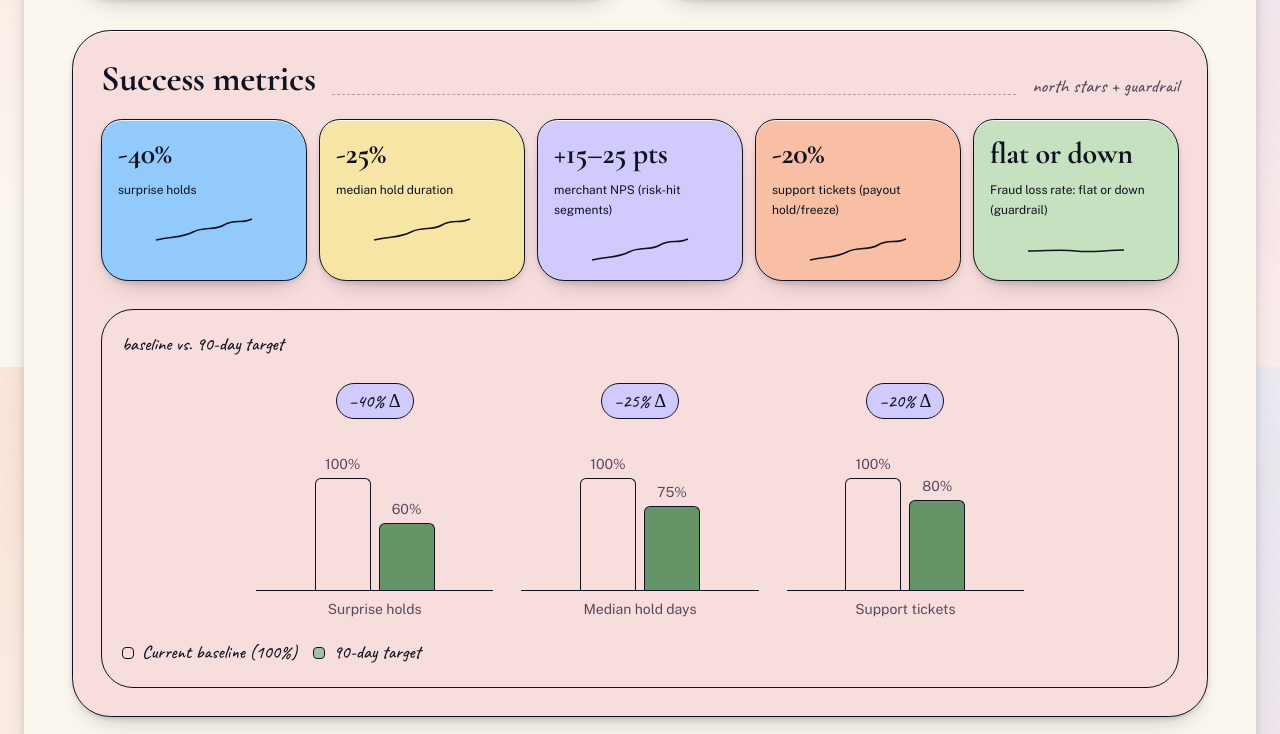
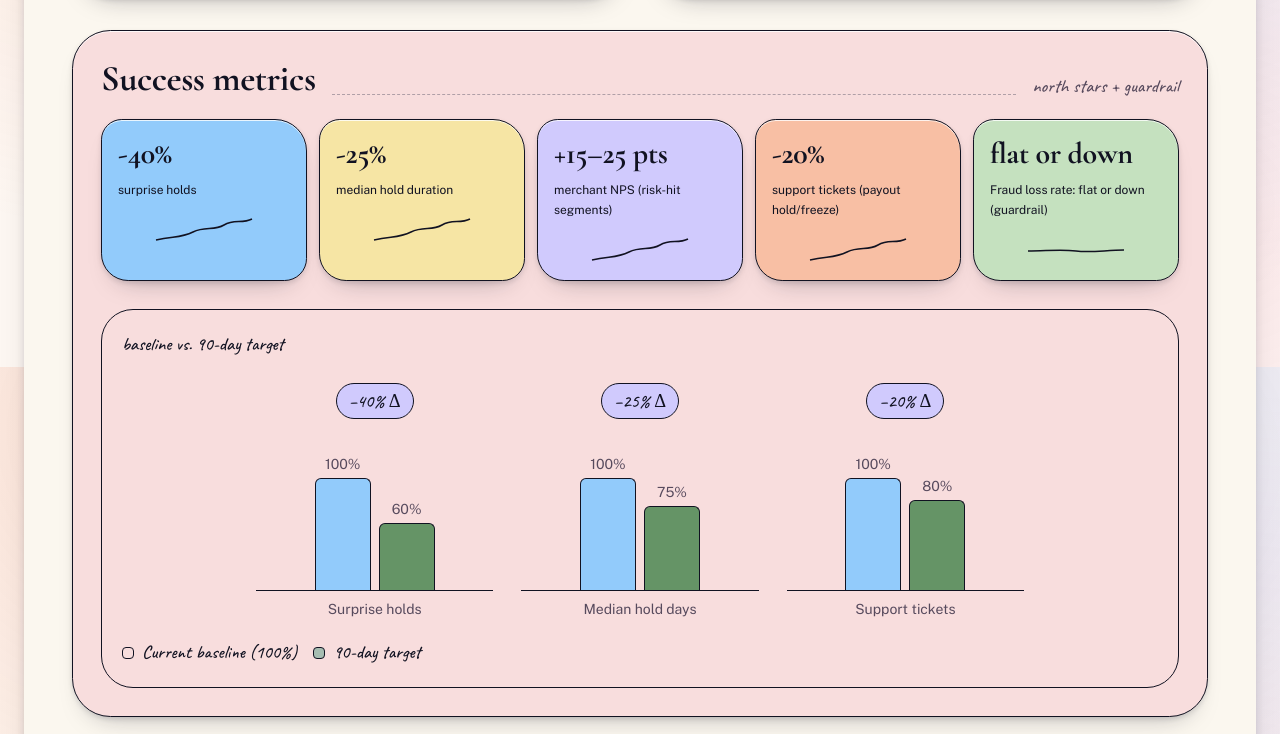
Before and after one commit to ruchi-dev25/ui-test, a React (Vite) app: page /teardowns/stripe-stability-os in a window 1280 px wide. Shown: the part 3633-4367 px from the top of the page. Built offline with nearby package versions, Linux system fonts and the light colour scheme; a web font is replaced by a local one.

Commit message:
Changes
Co-authored-by: ruchi-dev25 <205996373+ruchi-dev25@users.noreply.github.com>

```diff
--- a/src/components/StabilityOSTeardown.tsx
+++ b/src/components/StabilityOSTeardown.tsx
@@ -180,7 +180,7 @@ export default function StabilityOSTeardown() {
             <PaperTitle note="illustrative $100k month">Money flow &amp; settlement math</PaperTitle>
             <div className="mt-6 overflow-x-auto pb-2" role="img" aria-label="Waterfall of captured volume reduced by fees, disputes and reserve before release">
               <div className="grid min-w-[500px] grid-cols-5 gap-3 border-b border-ink px-1 pt-5">
-                {[["Captured", 100, "bg-blue-strong/60", "$100.0k"], ["Fees", 3, "bg-lavender", "−$3.0k"], ["Disputes", 3.2, "bg-coral", "−$3.2k"], ["Reserve held", 29, "bg-coral", "−$29.0k"], ["Released now", 64.8, "bg-sage", "$64.8k"]].map(([label, val, bg, money]) => (
+                {[["Captured", 100, "bg-blue", "$100.0k"], ["Fees", 3, "bg-lavender", "−$3.0k"], ["Disputes", 3.2, "bg-coral", "−$3.2k"], ["Reserve held", 29, "bg-coral", "−$29.0k"], ["Released now", 64.8, "bg-sage", "$64.8k"]].map(([label, val, bg, money]) => (
                   <div className="flex min-w-0 flex-col items-center justify-end text-center" key={label as string}>
                     <span className="mb-2 whitespace-nowrap font-hand text-lg font-bold">{money}</span>
                     <span className={cn("w-full max-w-16 rounded-t-md border border-b-0 border-ink", bg as string)} style={{ height: `${Math.max(5, (val as number) * 1.55)}px` }} />
@@ -269,7 +269,7 @@ export default function StabilityOSTeardown() {
                   <div className="flex h-40 items-end justify-center gap-2 border-b border-ink">
                     <div className="flex w-14 flex-col items-center">
                       <span className="mb-1 text-sm text-note">100%</span>
-                      <span className="h-28 w-full rounded-t-md border border-b-0 border-ink bg-blue-strong/60" />
+                      <span className="h-28 w-full rounded-t-md border border-b-0 border-ink bg-blue" />
                     </div>
                     <div className="flex w-14 flex-col items-center">
                       <span className="mb-1 text-sm text-note">{target}%</span>
```
